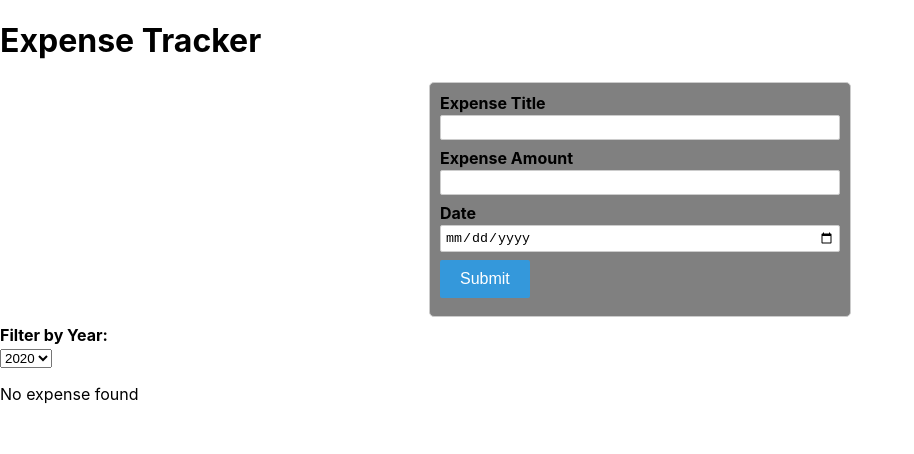
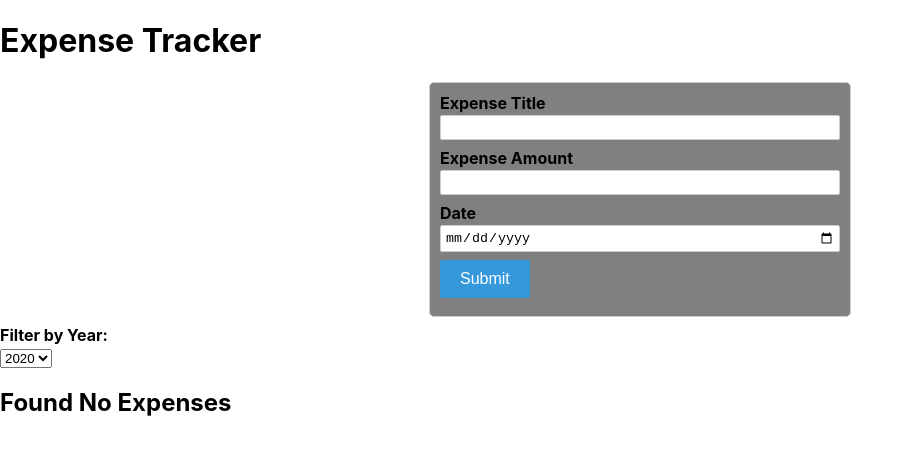
Before and after one commit to Lakshmiichoudhary/my-app, a React (Create React App) app: page / in a window 1280 px wide. Shown: the top 454 px of the page, without its empty margins (0-914 px from the left). Built offline with nearby package versions, Linux system fonts and the light colour scheme.

Commit message:
Conditional Rendering

```diff
--- a/src/components/Expense.js
+++ b/src/components/Expense.js
@@ -1,6 +1,6 @@
 import { useState } from "react";
-import ExpenseItem from "./ExpenseItem";
 import ExpenseFilter from "./ExpenseFilter";
+import ExpenseList from "./ExpensesList";
 
 const Expense = (props) => {
     const [filterYear, setFilterYear] = useState("2020");
@@ -13,23 +13,11 @@ const Expense = (props) => {
         return expense.date.getFullYear().toString() === filterYear;
     });
 
-    let expensesContent = <p>No expense found</p>;
-
-    if(filterExpenses.length > 0){
-        expensesContent = filterExpenses.map((expense) => (
-            <ExpenseItem
-                key={expense.id}
-                name={expense.title}
-                price={expense.price}
-                date={expense.date}
-            />
-        ))
-    }
     return (
         <>
             <div className="expenses"></div>
             <ExpenseFilter selected={filterYear} onChangeFilter={filterHandler} />
-            {expensesContent}
+            <ExpenseList items = {filterExpenses}/>
         </>
     );
 };
--- /dev/null
+++ b/src/components/ExpensesList.js
@@ -0,0 +1,17 @@
+import ExpenseItem from "./ExpenseItem";
+const ExpenseList = props => {
+    if(props.items.length === 0){
+        return <h2 className="esp_list">Found No Expenses</h2>
+    }
+    return <ul className="expense_list">
+        {props.items.map((expense) => (
+            <ExpenseItem
+                key={expense.id}
+                name={expense.title}
+                price={expense.price}
+                date={expense.date}
+            />
+        ))}
+    </ul>
+}
+export default ExpenseList
```
